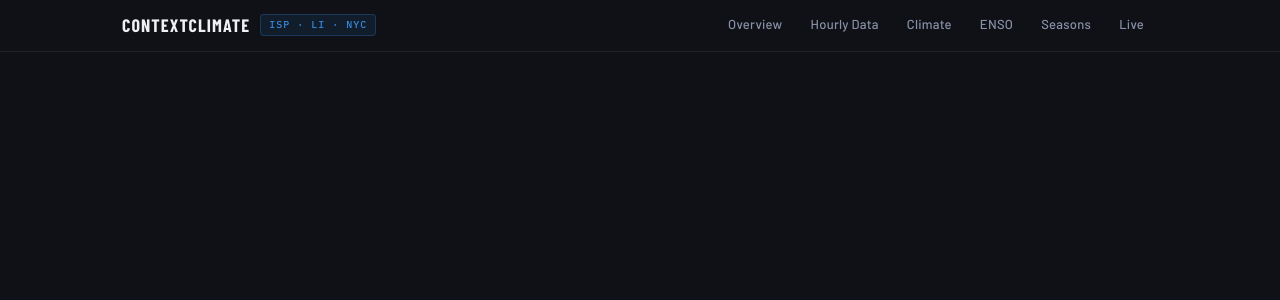
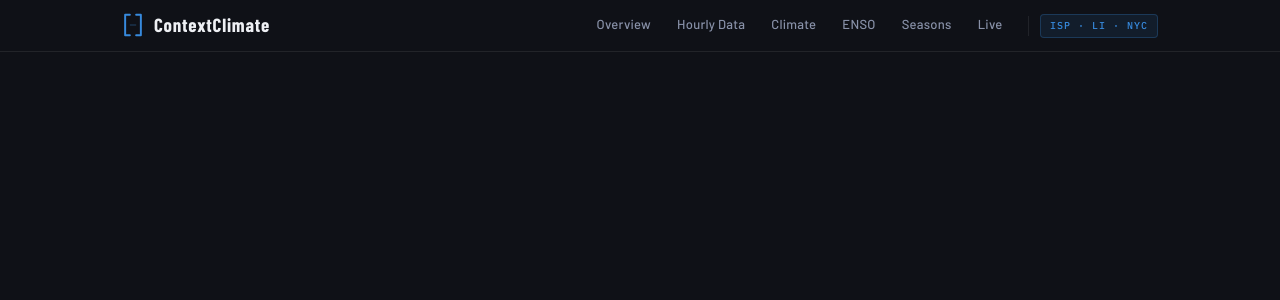
Before and after one commit to josht3113/context-climate, a React (Vite) app: page /#/your-path in a window 1280 px wide. Shown: the top 300 px of the page. Built offline with nearby package versions, Linux system fonts and the light colour scheme.

Commit message:
Add files via upload

```diff
--- a/src/components/Header.jsx
+++ b/src/components/Header.jsx
@@ -1,33 +1,39 @@
 import { NavLink } from 'react-router-dom'
 import styles from './Header.module.css'
 
-// ── Nav items ──────────────────────────────────────────
-// To add or rename pages, edit this array.
-// Each item needs a `label` (what shows in the nav) and
-// a `to` path (must match a route in App.jsx).
 const NAV_ITEMS = [
-  { label: 'Overview',    to: '/'            },
-  { label: 'Hourly Data', to: '/hourly'      },
-  { label: 'Climate',     to: '/climate'     },
-  { label: 'ENSO',        to: '/enso'        },
-  { label: 'Seasons',     to: '/seasons'     },
-  { label: 'Live',        to: '/live'        },
+  { label: 'Overview',    to: '/'        },
+  { label: 'Hourly Data', to: '/hourly'  },
+  { label: 'Climate',     to: '/climate' },
+  { label: 'ENSO',        to: '/enso'    },
+  { label: 'Seasons',     to: '/seasons' },
+  { label: 'Live',        to: '/live'    },
 ]
+
+function BracketMark() {
+  return (
+    <svg width="22" height="26" viewBox="0 0 28 32" fill="none" aria-hidden="true">
+      <path d="M10,3 L4,3 L4,29 L10,29" stroke="#378ADD" strokeWidth="2.5" strokeLinecap="round" strokeLinejoin="round"/>
+      <path d="M18,3 L24,3 L24,29 L18,29" stroke="#378ADD" strokeWidth="2.5" strokeLinecap="round" strokeLinejoin="round"/>
+      <line x1="10" y1="16" x2="18" y2="16" stroke="#378ADD" strokeWidth="1.5" strokeOpacity="0.35"/>
+    </svg>
+  )
+}
 
 export default function Header() {
   return (
     <header className={styles.header}>
       <div className={styles.inner}>
 
-        {/* ── Logo / Site name ── */}
+        {/* ── Logo ── */}
         <NavLink to="/" className={styles.logo}>
-          {/* Change "CONTEXTCLIMATE" to whatever you want the site called */}
-          <span className={styles.logoText}>CONTEXTCLIMATE</span>
-          {/* Change this badge to update the geographic tagline */}
-          <span className={styles.logoBadge}>ISP · LI · NYC</span>
+          <BracketMark />
+          {/* Change this text to update the site name */}
+          <span className={styles.logoText}>ContextClimate</span>
         </NavLink>
 
-        {/* ── Navigation ── */}
+        {/* ── Nav + geo badge ── */}
+        <div className={styles.navGroup}>
           <nav className={styles.nav}>
             {NAV_ITEMS.map(({ label, to }) => (
               <NavLink
@@ -42,6 +48,10 @@ export default function Header() {
               </NavLink>
             ))}
           </nav>
+          {/* Geo badge — change text here to update the tagline */}
+          <div className={styles.navDivider} />
+          <span className={styles.geoBadge}>ISP · LI · NYC</span>
+        </div>
 
       </div>
     </header>
--- a/src/components/Header.module.css
+++ b/src/components/Header.module.css
@@ -23,29 +23,25 @@
   align-items: center;
   gap: 10px;
   text-decoration: none;
+  flex-shrink: 0;
 }
 
 .logoText {
   font-family: var(--font-display);
   font-weight: 700;
-  font-size: 18px;
-  letter-spacing: 0.06em;
+  font-size: 19px;
+  letter-spacing: 0.04em;
   color: var(--color-text-primary);
 }
 
-.logoBadge {
-  font-family: var(--font-mono);
-  font-size: 10px;
-  font-weight: 500;
-  letter-spacing: 0.1em;
-  color: var(--accent-hourly);
-  background: rgba(55, 138, 221, 0.1);
-  border: 0.5px solid rgba(55, 138, 221, 0.25);
-  padding: 2px 8px;
-  border-radius: var(--radius-sm);
+/* ── Nav group (nav + divider + badge) ── */
+.navGroup {
+  display: flex;
+  align-items: center;
+  height: 100%;
+  gap: 0;
 }
 
-/* ── Nav ── */
 .nav {
   display: flex;
   height: 100%;
@@ -56,7 +52,7 @@
   font-size: 13px;
   font-weight: 500;
   color: var(--color-text-secondary);
-  padding: 0 14px;
+  padding: 0 13px;
   height: 100%;
   display: flex;
   align-items: center;
@@ -74,3 +70,24 @@
   color: var(--color-text-primary);
   border-bottom-color: var(--color-text-primary);
 }
+
+.navDivider {
+  width: 0.5px;
+  height: 20px;
+  background: var(--color-border);
+  margin: 0 12px;
+  flex-shrink: 0;
+}
+
+.geoBadge {
+  font-family: var(--font-mono);
+  font-size: 10px;
+  font-weight: 500;
+  letter-spacing: 0.1em;
+  color: var(--accent-hourly);
+  background: rgba(55, 138, 221, 0.1);
+  border: 0.5px solid rgba(55, 138, 221, 0.25);
+  padding: 3px 9px;
+  border-radius: var(--radius-sm);
+  white-space: nowrap;
+}
```
Lines whose indentation alone changed are shown as unchanged.
